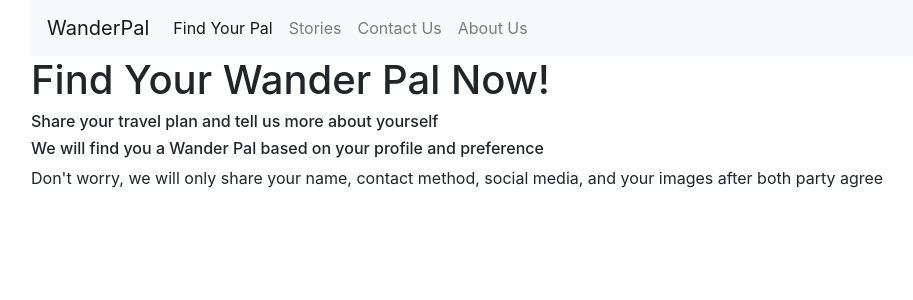
After one commit to san33shine/wanderpal, a Django app: page /home/findyourpal/ in a window 1280 px wide. The commit adds this page. Shown: the top 300 px of the page, without its empty margins (54-967 px from the left). Run offline with Django 4.2, Linux system fonts and the light colour scheme; some libraries are stand-ins or nearby versions.

Commit message:
added model for profile, fix navbar dropdown bug, added findyourpal, contactus, and aboutus html

```diff
--- a/home/admin.py
+++ b/home/admin.py
@@ -1,5 +1,6 @@
 from django.contrib import admin
-from .models import story
+from .models import story, profile
 
 # Register your models here.
 admin.site.register(story)
+admin.site.register(profile)
--- a/home/templates/home/base.html
+++ b/home/templates/home/base.html
@@ -4,10 +4,11 @@
 <html lang="en" dir="ltr">
   <head>
     <link rel="stylesheet" href="{% static 'home/style.css' %}">
-    <!-- CSS only -->
-    <link href="https://cdn.jsdelivr.net/npm/bootstrap@5.2.1/dist/css/bootstrap.min.css" rel="stylesheet" integrity="sha384-iYQeCzEYFbKjA/T2uDLTpkwGzCiq6soy8tYaI1GyVh/UjpbCx/TYkiZhlZB6+fzT" crossorigin="anonymous">
-    <!-- JavaScript Bundle with Popper -->
-    <script src="https://cdn.jsdelivr.net/npm/bootstrap@5.2.1/dist/js/bootstrap.bundle.min.js" integrity="sha384-u1OknCvxWvY5kfmNBILK2hRnQC3Pr17a+RTT6rIHI7NnikvbZlHgTPOOmMi466C8" crossorigin="anonymous"></script>
+    <link rel="stylesheet" href="https://cdn.jsdelivr.net/npm/bootstrap@4.3.1/dist/css/bootstrap.min.css" integrity="sha384-ggOyR0iXCbMQv3Xipma34MD+dH/1fQ784/j6cY/iJTQUOhcWr7x9JvoRxT2MZw1T" crossorigin="anonymous">
+    <script src="https://cdn.jsdelivr.net/npm/bootstrap@4.3.1/dist/js/bootstrap.min.js" integrity="sha384-JjSmVgyd0p3pXB1rRibZUAYoIIy6OrQ6VrjIEaFf/nJGzIxFDsf4x0xIM+B07jRM" crossorigin="anonymous"></script>
+    <script src="https://code.jquery.com/jquery-3.6.0.js" integrity="sha256-H+K7U5CnXl1h5ywQfKtSj8PCmoN9aaq30gDh27Xc0jk=" crossorigin="anonymous"></script>
+    <script src="https://cdn.jsdelivr.net/npm/popper.js@1.12.9/dist/umd/popper.min.js" integrity="sha384-ApNbgh9B+Y1QKtv3Rn7W3mgPxhU9K/ScQsAP7hUibX39j7fakFPskvXusvfa0b4Q" crossorigin="anonymous"></script>
+    <script src="https://cdn.jsdelivr.net/npm/bootstrap@4.0.0/dist/js/bootstrap.min.js" integrity="sha384-JZR6Spejh4U02d8jOt6vLEHfe/JQGiRRSQQxSfFWpi1MquVdAyjUar5+76PVCmYl" crossorigin="anonymous"></script>
     <meta charset="utf-8">
     <title>Document</title>
 
@@ -17,23 +18,23 @@
 
   <div class="container">
     <nav class="navbar navbar-expand-lg navbar-light bg-light">
-      <a class="navbar-brand" href="#">WanderPal</a>
+      <a class="navbar-brand" href="{% url 'index' %}">WanderPal</a>
       <button class="navbar-toggler" type="button" data-toggle="collapse" data-target="#navbarNav" aria-controls="navbarNav" aria-expanded="false" aria-label="Toggle navigation">
         <span class="navbar-toggler-icon"></span>
       </button>
       <div class="collapse navbar-collapse" id="navbarNav">
         <ul class="navbar-nav">
           <li class="nav-item active">
-            <a class="nav-link" href="{% url 'index' %}">Home </a>
+            <a class="nav-link" href="{% url 'findyourpal' %}">Find Your Pal</a>
           </li>
           <li class="nav-item">
             <a class="nav-link" href="{% url 'stories' %}">Stories</a>
           </li>
           <li class="nav-item">
-            <a class="nav-link" href="#">About Us</a>
+            <a class="nav-link" href="{% url 'contactus' %}">Contact Us</a>
           </li>
           <li class="nav-item">
-            <a class="nav-link" href="#">Contact Us</a>
+            <a class="nav-link" href="{% url 'aboutus' %}">About Us</a>
           </li>
         </ul>
       </div>
--- /dev/null
+++ b/home/templates/home/findyourpal.html
@@ -0,0 +1,20 @@
+{% extends 'home/base.html' %}
+
+<!DOCTYPE html>
+<html lang="en" dir="ltr">
+  <head>
+    <meta charset="utf-8">
+    <title>Find Your Pal</title>
+  </head>
+  <body>
+    {% block body %}
+    <div class="container">
+      <h1>Find Your Wander Pal Now!</h1>
+      <h6>Share your travel plan and tell us more about yourself</h6>
+      <h6>We will find you a Wander Pal based on your profile and preference</h6>
+      <p>Don't worry, we will only share your name, contact method, social media, and your images after both party agree </p>
+    </div>
+
+    {% endblock %}
+  </body>
+</html>
--- a/home/templates/home/stories.html
+++ b/home/templates/home/stories.html
@@ -19,9 +19,10 @@
         </div>
       <div class="row">
         <div class="col-md-3 ">
-          <img src="{{ story.story_image }}" height = "100px" alt="Image not found">
+          <img src="{{ story.story_image }}" height = "120px" alt="Image not found">
         </div>
           {{ story.story_desc }}
+        <p></p>
       </div>
 
       {% endfor %}
--- a/home/urls.py
+++ b/home/urls.py
@@ -4,4 +4,9 @@ from django.urls import path
 urlpatterns = [
     path("", views.index, name = 'index'),
     path('stories/', views.stories, name ='stories'),
+    path('contactus/', views.contactus, name='contactus'),
+    path('aboutus/', views.aboutus, name='aboutus'),
+    path('findyourpal/', views.findyourpal, name='findyourpal'),
+
+
 ]
--- a/home/views.py
+++ b/home/views.py
@@ -1,6 +1,6 @@
 from django.shortcuts import render
 from django.http import HttpResponse
-from .models import story
+from .models import story, profile
 from django.template import loader
 
 # Create your views here.
@@ -18,3 +18,21 @@ def stories(request):
     }
 
     return render(request, 'home/stories.html', context)
+
+def aboutus(request):
+    context = {
+
+    }
+    return render(request, 'home/aboutus.html', context)
+
+def contactus(request):
+    context = {
+
+    }
+    return render(request, 'home/contactus.html', context)
+
+def findyourpal(request):
+    context = {
+
+    }
+    return render(request, 'home/findyourpal.html', context)
```
Also changed, not shown: home/models.py (+17 -0 lines), home/templates/home/aboutus.html (added, +18 -0 lines), home/templates/home/contactus.html (added, +17 -0 lines), db.sqlite3, home/migrations/0003_profile.py (added), home/migrations/0004_rename_travel_destination_profile_travel_itinerary.py (added), home/migrations/0005_rename_profile_age_profile_age_and_more.py (added), home/migrations/0006_profile_email_profile_socialmedia.py (added), home/migrations/0007_profile_about_yourself.py (added).
